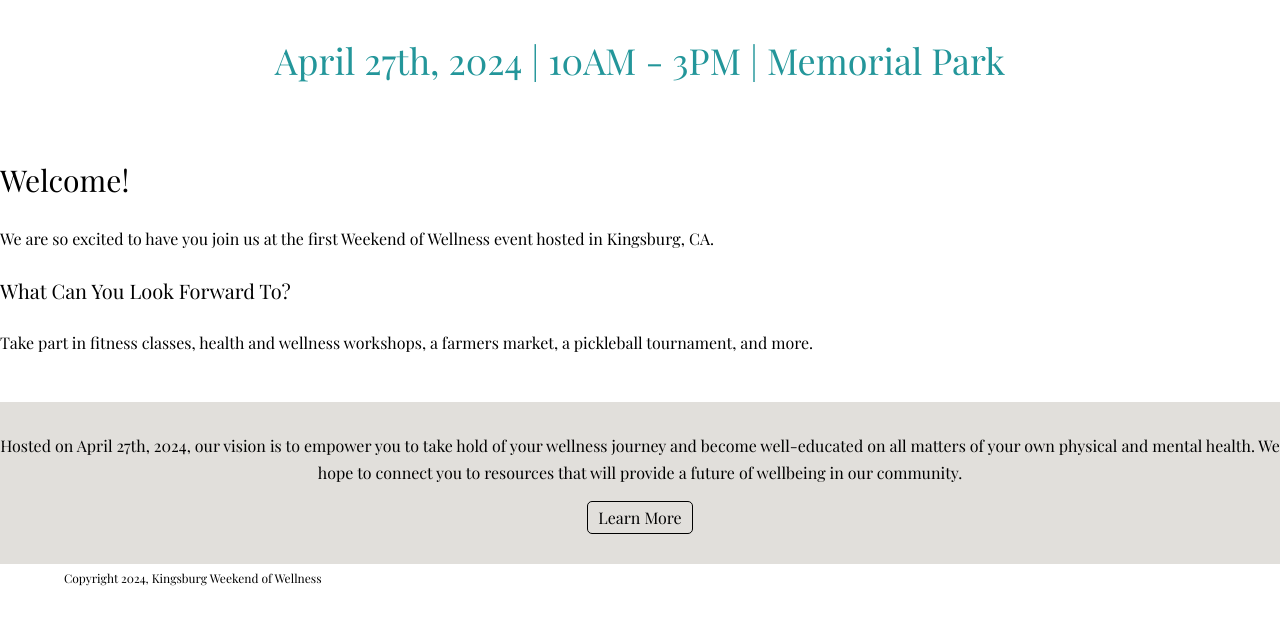
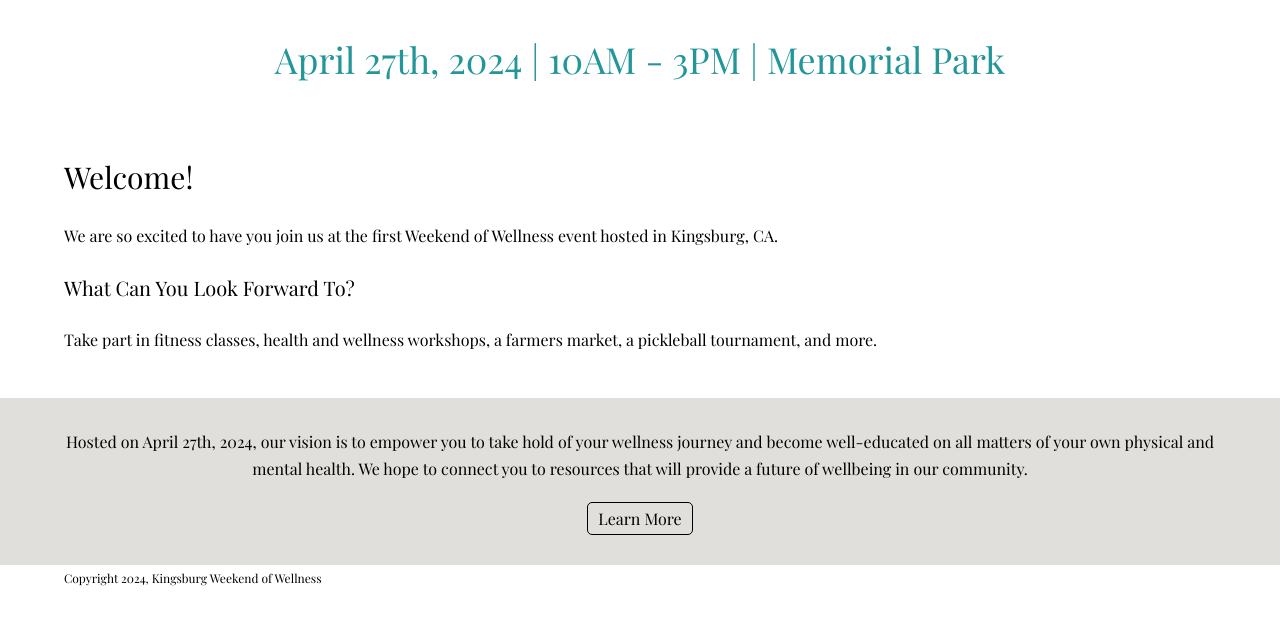
Before and after one commit to BlackCubes/weekend-of-wellness, a Django app: page / in a window 1280 px wide. Shown: the part 80-705 px from the top of the page. Run offline with Django 5.2, Linux system fonts and the light colour scheme; some web fonts are replaced.

Commit message:
refactor(static-template-home): change stuff

```diff
--- a/home/static/home/css/style.css
+++ b/home/static/home/css/style.css
@@ -32,13 +32,16 @@
 }
 
 .home__more {
+  padding: 30px 0;
+  background-color: #e1dfdb;
+  text-align: center;
+}
+
+.home__more-container {
   display: flex;
   flex-direction: column;
   align-items: center;
-  gap: 15px;
-  padding: 30px 0;
-  background-color: #e1dfdb;
-  text-align: center;
+  gap: 20px;
 }
 
 .button {
--- a/home/templates/home/index.html
+++ b/home/templates/home/index.html
@@ -1,11 +1,11 @@
 {% extends "base.html" %} {% load static %} {% block head %}
 <link rel="stylesheet" href="{% static 'home/css/style.css' %}" />
 {% endblock %} {% block content %}
-<div class="header-container">
+<div class="header-container default-container">
   <h1 class="primary-header">April 27th, 2024 | 10AM - 3PM | Memorial Park</h1>
 </div>
 
-<div class="home__info">
+<div class="home__info default-container">
   <h2 class="secondary-header">Welcome!</h2>
 
   <p class="paragraph">
@@ -22,6 +22,7 @@
 </div>
 
 <div class="home__more">
+  <div class="home__more-container default-container">
     <p class="paragraph">
       Hosted on April 27th, 2024, our vision is to empower you to take hold of
       your wellness journey and become well-educated on all matters of your own
@@ -31,4 +32,5 @@
 
     <a href="{% url 'about:index' %}" class="button button--link">Learn More</a>
   </div>
+</div>
 {% endblock %}
```
Lines whose indentation alone changed are shown as unchanged.
